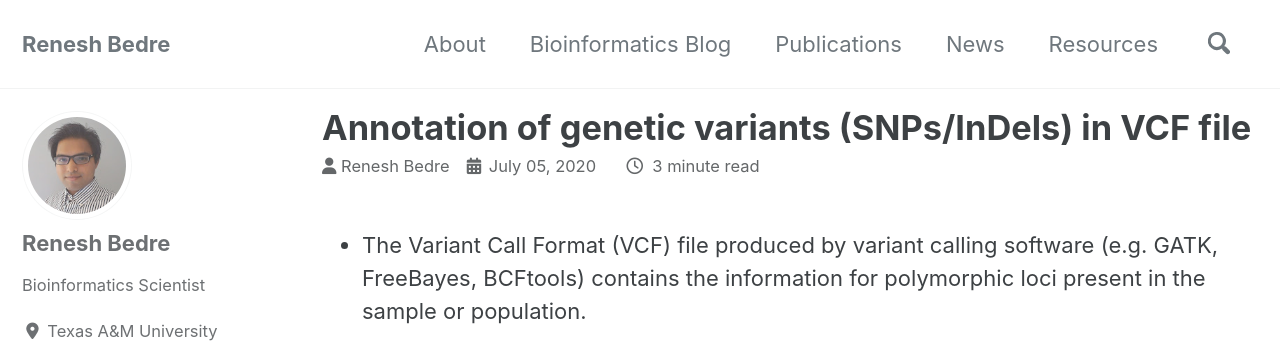
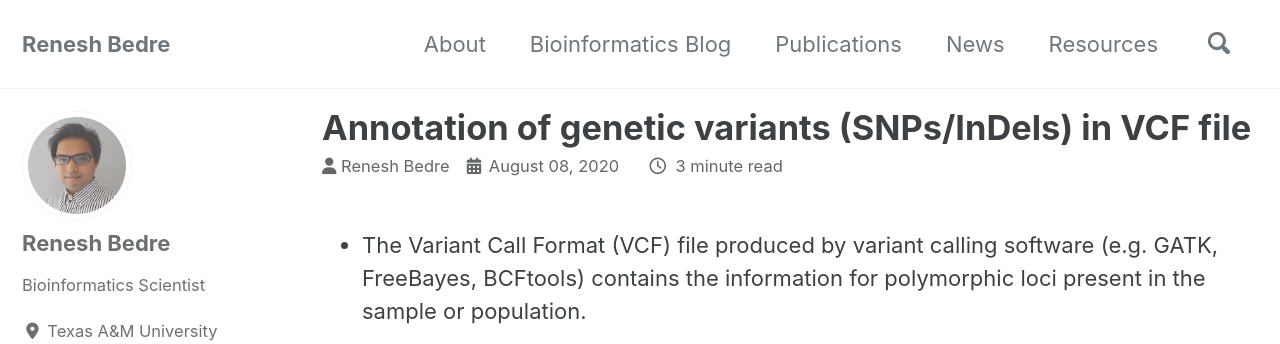
Before and after one commit to reneshbedre/reneshbedre.github.io, a Jekyll site: the page built from _posts/2020-05-27-vcfanot.md, in a window 1280 px wide and 900 px high. Shown: the top 344 px of the window. Built offline with Jekyll 4.4.1, drawn with Linux system fonts in a browser that asks for light colours; cached includes are drawn as plain includes; nearby versions of some CDN libraries; a style sheet for code colours, icons or effects is not loaded.

Commit message:
vcf anot added

```diff
--- a/_posts/2020-05-27-vcfanot.md
+++ b/_posts/2020-05-27-vcfanot.md
@@ -1,6 +1,6 @@
 ---
 title: "Annotation of genetic variants (SNPs/InDels) in VCF file"
-date:   2020-07-05 010:19:20
+date:   2020-08-08 010:19:20
 permalink: blog/vcfanot.html
 author_profile: true
 classes: wide
```
